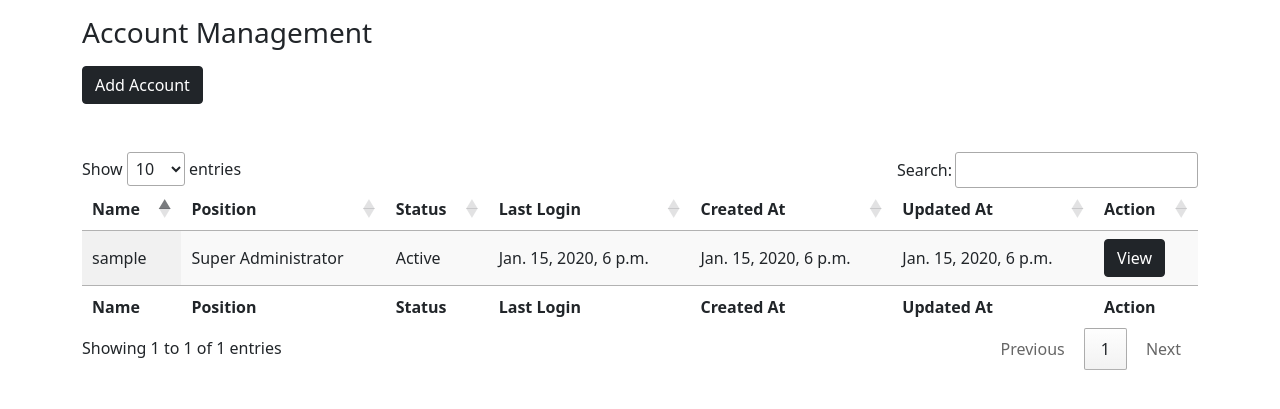
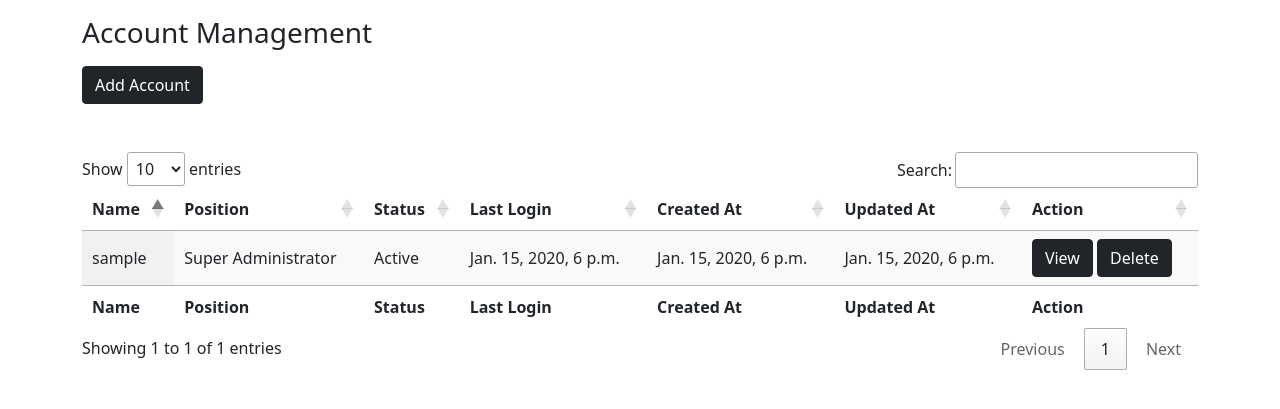
Before and after one commit to topecnz/Cebu-AMFM-EIS, a Django app: page /accounts/ in a window 1280 px wide. Shown: the part 73-482 px from the top of the page. Run offline with Django 4.2, Linux system fonts and the light colour scheme; a user stored in the database is signed in; data comes from the database, SQL or seed files in the repository; tables that the repository leaves empty hold one stand-in row (values such as "Sample post"); some libraries are stand-ins or nearby versions.

Commit message:
Update accounts.html

```diff
--- a/inventory/templates/main/accounts.html
+++ b/inventory/templates/main/accounts.html
@@ -47,7 +47,10 @@
                     <td>{{user.last_login}}</td>
                     <td>{{user.acc_created_at}}</td>
                     <td>{{user.acc_updated_at}}</td>
-                    <td><a href="{% url 'Account Management' %}{{user.acc_id}}" class="btn btn-dark">View</a></td>
+                    <td><a href="{% url 'Account Management' %}{{user.acc_id}}" class="btn btn-dark">View</a>
+
+                        <button href="" class="btn btn-dark">Delete</button>
+                    </td>
                 </tr>
                 {% endfor %}
                 {% endif %}
```
